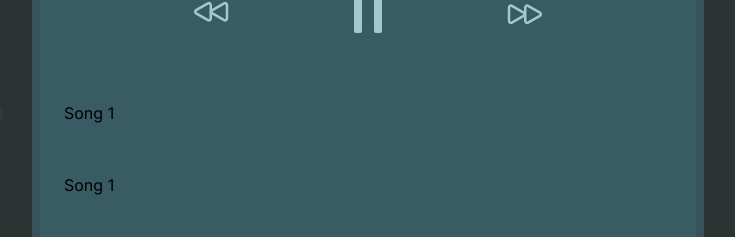
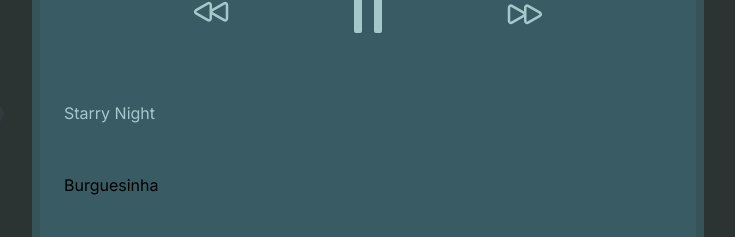
Before and after one commit to Clarkmcev/dolphin-the-sea, a Next.js app: page / in a window 1280 px wide. Shown: the part 560-797 px from the top of the page, without its empty margins (272-1007 px from the left). Built offline with nearby package versions, Linux system fonts and the light colour scheme.

Commit message:
feat: selection implementation

```diff
--- a/src/app/components/Card/PlayNavigation.tsx
+++ b/src/app/components/Card/PlayNavigation.tsx
@@ -11,10 +11,11 @@
   onClick: () => void;
   backToStart: () => void;
   nextSong: () => void;
+  priorSong: () => void;
   isPlaying: boolean;
 }
 
-function PlayNavigation({ audioRef, onClick, backToStart, nextSong, isPlaying }: Props) {
+function PlayNavigation({ audioRef, onClick, backToStart, nextSong, priorSong, isPlaying }: Props) {
   return (
     <div className="flex w-full items-center justify-center py-4 space-x-20">
       {/* Left next button */}
@@ -35,7 +36,7 @@
       )}
       {/* Right next button */}
       <CustomButton
-        onClick={nextSong}
+        onClick={priorSong}
         outline={<NextIconOutline className={ICON_STYLING_SECONDARY} />}
       />
     </div>
--- a/src/app/components/Selection/Row.tsx
+++ b/src/app/components/Selection/Row.tsx
@@ -1,15 +1,18 @@
-import React from "react";
+import React, { useState } from "react";
 
 interface Props {
-  song: any;
+  id: number;
+  song: songMetadata;
+  isActive: boolean;
+  toggleSelection: (id: number) => void;
 }
 
-function Row({ song }: Props) {
+function SongRow({ id, song, isActive, toggleSelection }: Props) {
   return (
-    <div className="p-2 hover:bg-primary/20 group duration-150 transition-all">
-      <button className="p-4 w-full text-left group-hover:text-fourth">{song.title}</button>
+    <div className={`p-2 hover:bg-primary/20 group duration-150 transition-all ${isActive ? 'text-ternary' : 'group-hover:text-fourth'}`}>
+      <button onClick={() => toggleSelection(id)} className="p-4 w-full text-left">{song.title}</button>
     </div>
   );
 }
 
-export default Row;
+export default SongRow;
--- a/src/app/components/Selection/index.tsx
+++ b/src/app/components/Selection/index.tsx
@@ -1,12 +1,19 @@
 import React from "react";
-import { songs } from "../../../../data/songs";
-import Row from "./Row";
+import { songs } from "../../../../data/dummyData";
+import SongRow from "./Row";
 
-function Selection() {
+interface Props {
+  selection: number;
+  toggleSelection: (id: number) => void;
+}
+
+function Selection({ selection, toggleSelection }: Props) {
+  const [active, setActive] = React.useState(false);
+
   return (
     <div className="w-full overflow-auto overflow-y-auto">
       {songs.map((song: any, i: any) => (
-        <Row key={i} song={song} />
+        <SongRow id={i} isActive={selection === i} toggleSelection={toggleSelection} key={i} song={song} />
       ))}
     </div>
   );
--- a/src/app/musicPlayer.tsx
+++ b/src/app/musicPlayer.tsx
@@ -13,13 +13,9 @@
   const [metadata, setMetadata] = useState<songMetadata>(songs[selectedSong]);
 
   useEffect(() => {
-
-    setTimeout(() => {
-      setMetadata(songs[selectedSong]);
-      handleSongChange();
-      toggleAudio()
-    }, 200)
-
+    setMetadata(songs[selectedSong]);
+    handleSongChange();
+    toggleAudio();
   }, [selectedSong, metadata]);
 
   const song = new Audio(metadata.track);
@@ -44,11 +40,26 @@
     setIsPlaying(false);
   }
 
+  function priorSong(): void {
+    if (selectedSong - 1 !== -1) {
+      setSelectedSong(selectedSong - 1);
+    } else {
+      setSelectedSong(0);
+    }
+  }
+
   function nextSong(): void {
     if (selectedSong + 1 !== songs.length) {
       setSelectedSong(selectedSong + 1);
     } else {
       setSelectedSong(0);
+    }
+  }
+
+  function toggleSelection(id: number) {
+    setSelectedSong(id);
+    if (id === selectedSong) {
+      toggleAudio();
     }
   }
 
@@ -63,10 +74,11 @@
           onClick={toggleAudio}
           backToStart={backToStart}
           nextSong={nextSong}
+          priorSong={priorSong}
         />
       </div>
       <div className="overflow-y-scroll border-2 border-none rounded flex-1 scrollbar-hide">
-        <Selection />
+        <Selection selection={selectedSong} toggleSelection={toggleSelection} />
       </div>
     </div>
   );
```
Also changed, not shown: data/dummyData.tsx (line endings or trailing spaces).
